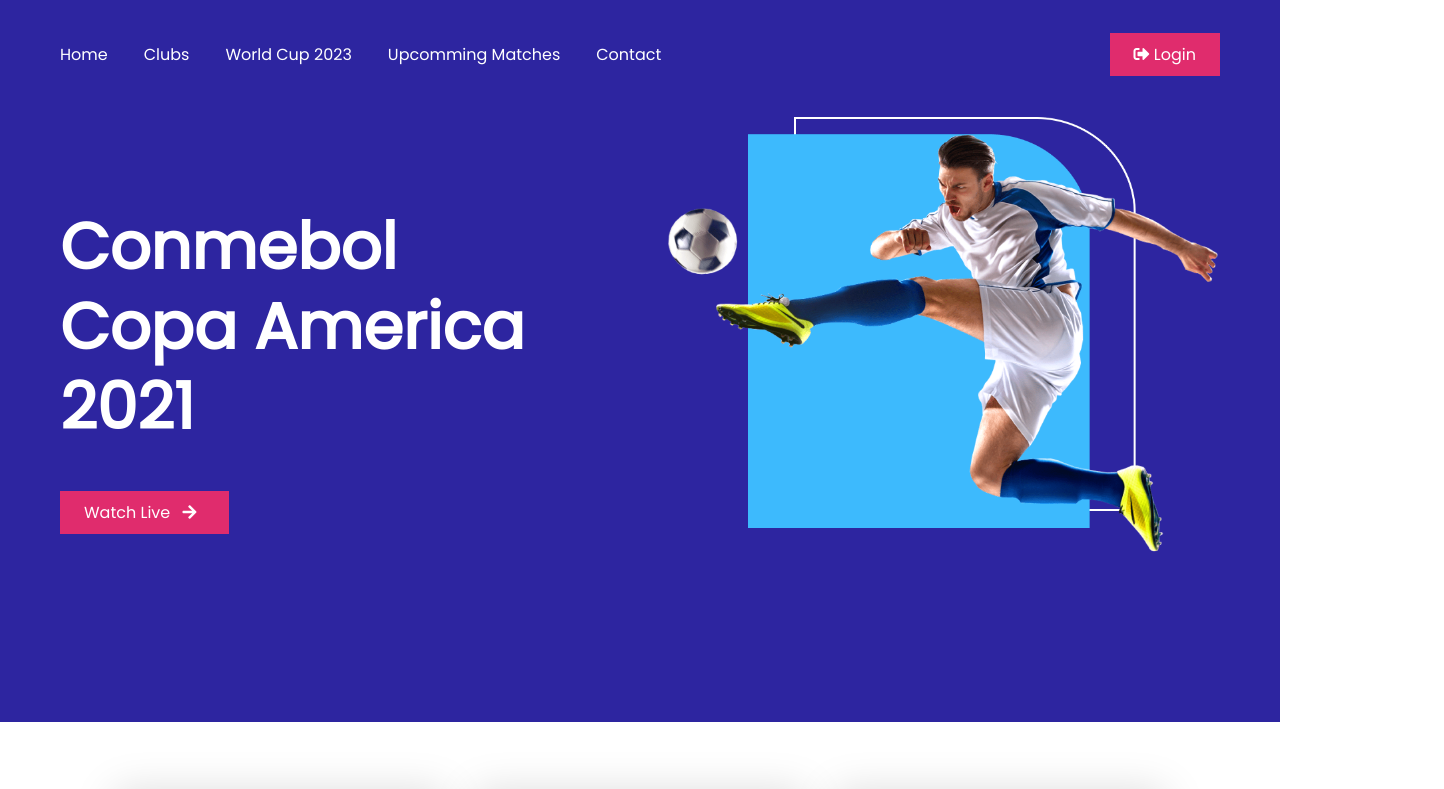
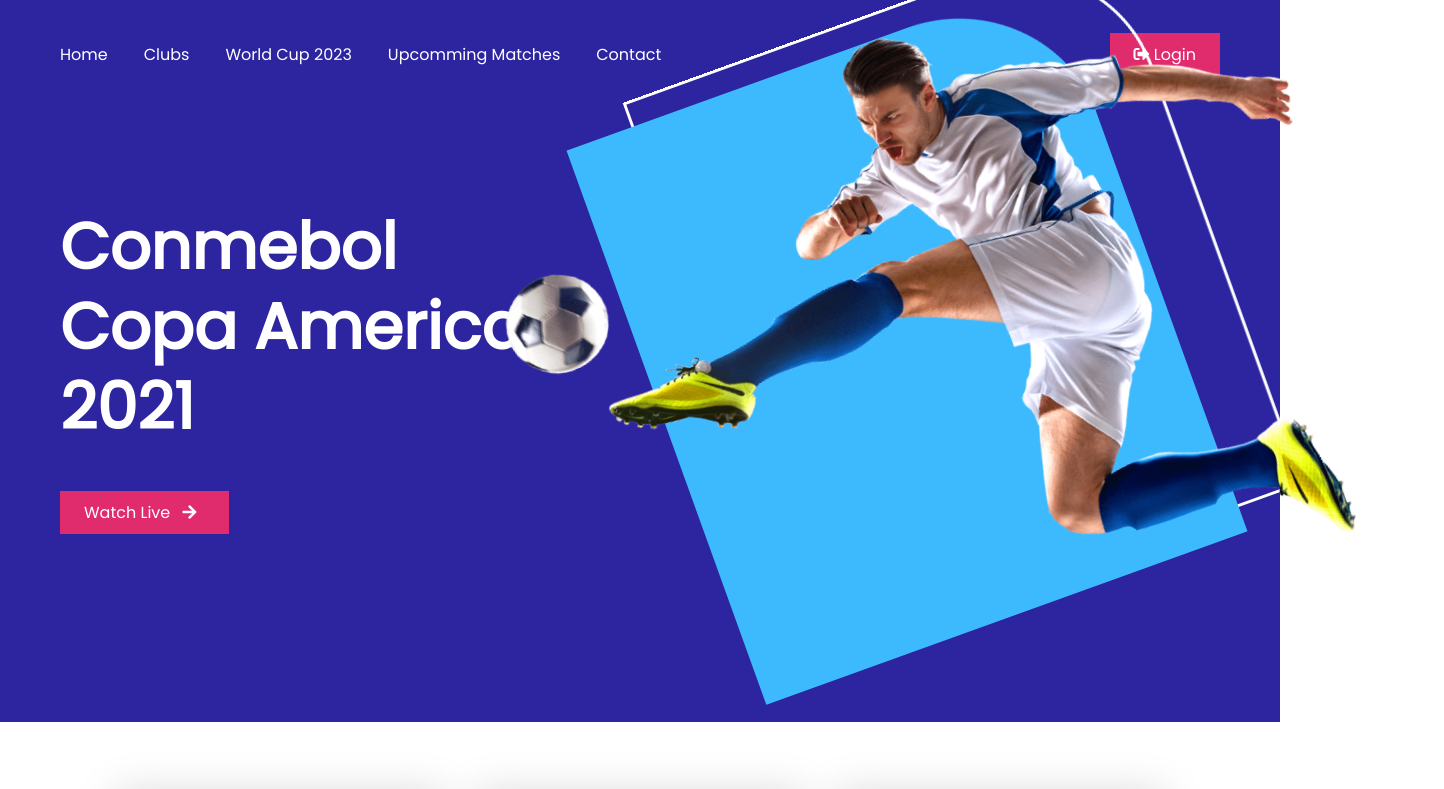
Before and after one commit to rabibd-it/football, a plain HTML site: page index.html in a window 1280 px wide. In both pictures the pointer is over the picture 942 px from the left and 336 px from the top of the page. Shown: the top 789 px of the page, 1444 px wide, since content can reach past the window. Drawn offline with Linux system fonts and the light colour scheme.

Commit message:
Transition Added

```diff
--- a/css/style.css
+++ b/css/style.css
@@ -109,6 +109,11 @@ nav li a {
     display: flex;
     align-items: center;
     margin-top: 50px;
+}
+
+.top-banner:hover .banner-thumbnail img {
+    transform: scale(1.5) rotate(-20deg);
+    transition: transform 3s ease-in-out;
 }
 
 .banners {
```
